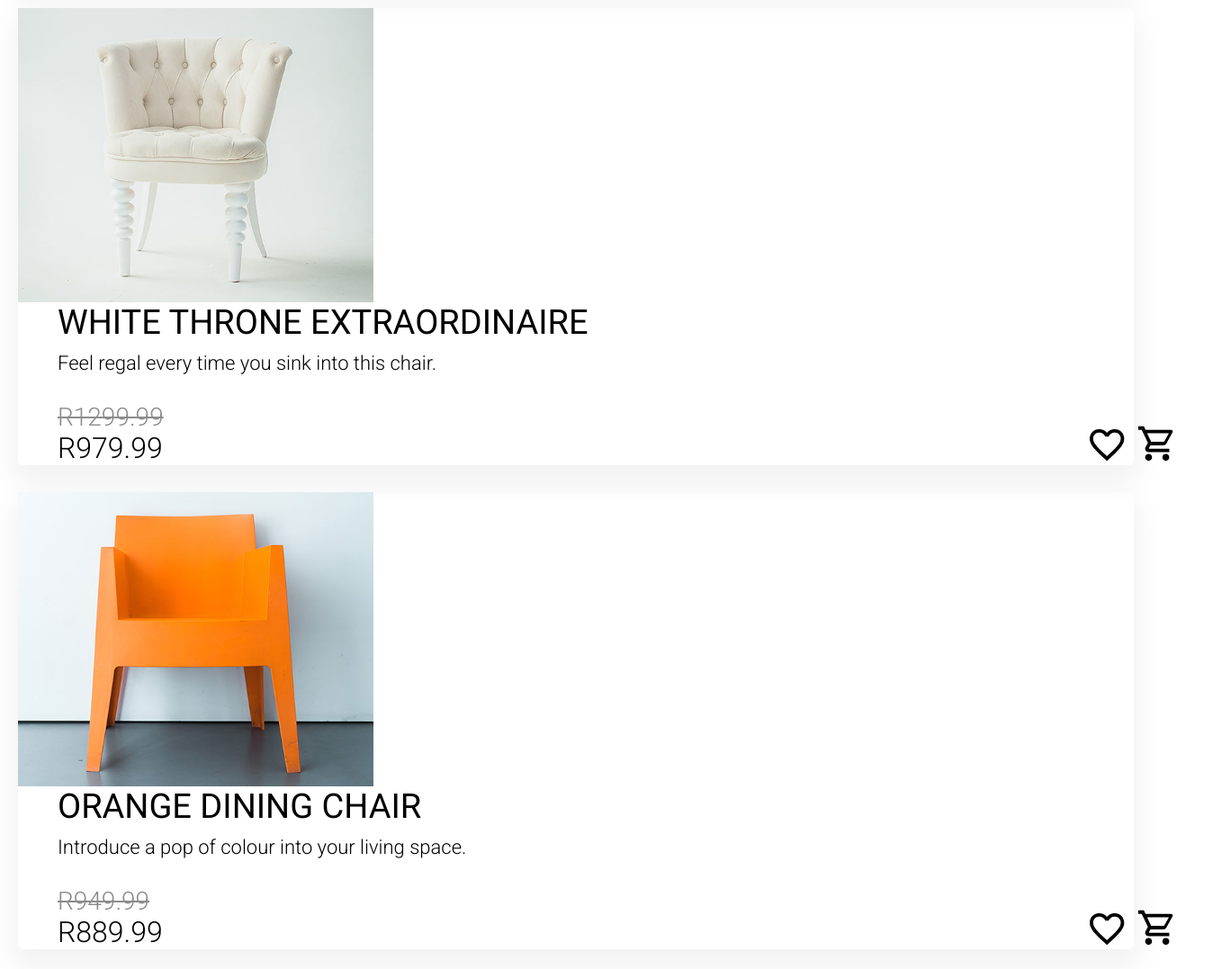
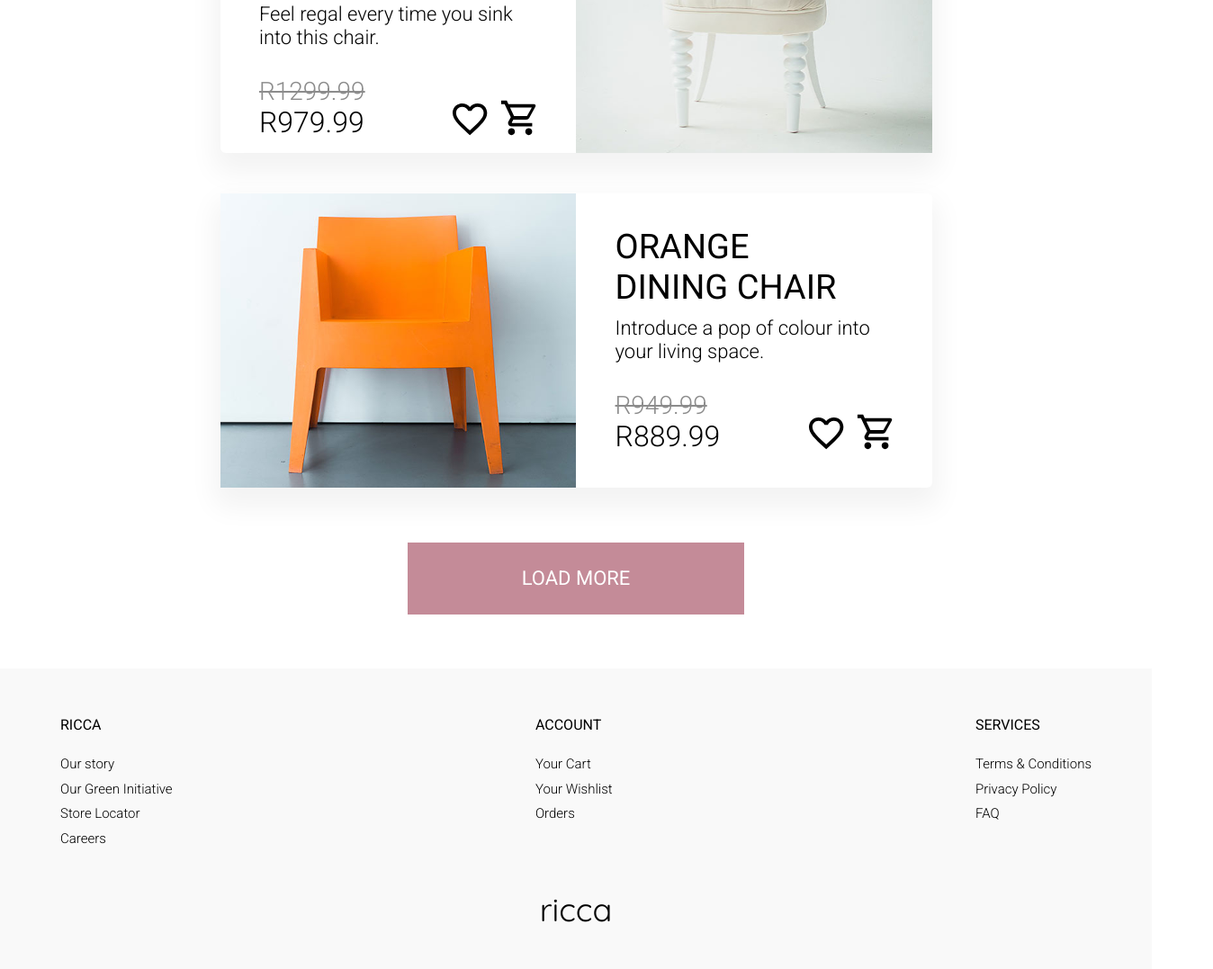
Before and after one commit to tamiragun/Ricca, a plain HTML site: page index.html in a window 1280 px wide. Shown: the part 1095-2172 px from the top of the page at 90% size, 1348 px wide, since content can reach past the window. Drawn offline with Linux system fonts and the light colour scheme.

Commit message:
Final styling for multiple products list

```diff
--- a/index.html
+++ b/index.html
@@ -71,7 +71,9 @@
               ></product-card-component>
             </li>
           </ul>
-          <button class="load-more-button">LOAD MORE</button>
+          <button class="load-more-button" onclick="window.location.href='#'">
+            LOAD MORE
+          </button>
         </section>
       </main>
       <footer class="main-footer">
--- a/styles/footer.css
+++ b/styles/footer.css
@@ -71,7 +71,11 @@ footer {
     font-size: 36px;
   }
 
+  .main-footer h5 {
+    text-align: left;
+  }
+
   .main-footer nav ul {
-    text-align: center;
+    text-align: left;
   }
 }
--- a/styles/product-section.css
+++ b/styles/product-section.css
@@ -30,3 +30,37 @@
   margin-bottom: 51px;
   border: none;
 }
+
+@media screen and (min-width: 767px) {
+  .products li:nth-child(odd) {
+    flex-direction: row;
+    align-items: center;
+  }
+
+  .products li:nth-child(even) {
+    flex-direction: row-reverse;
+    align-items: center;
+  }
+
+  .products li {
+    margin-bottom: 45px;
+  }
+
+  .product-card-component {
+    display: flex;
+    flex-direction: inherit;
+  }
+
+  .products {
+    display: flex;
+    flex-direction: column;
+    align-items: center;
+    max-width: 791px;
+    margin: 0 auto;
+  }
+
+  .load-more-button {
+    max-width: 374px;
+    margin-bottom: 40px;
+  }
+}
```
